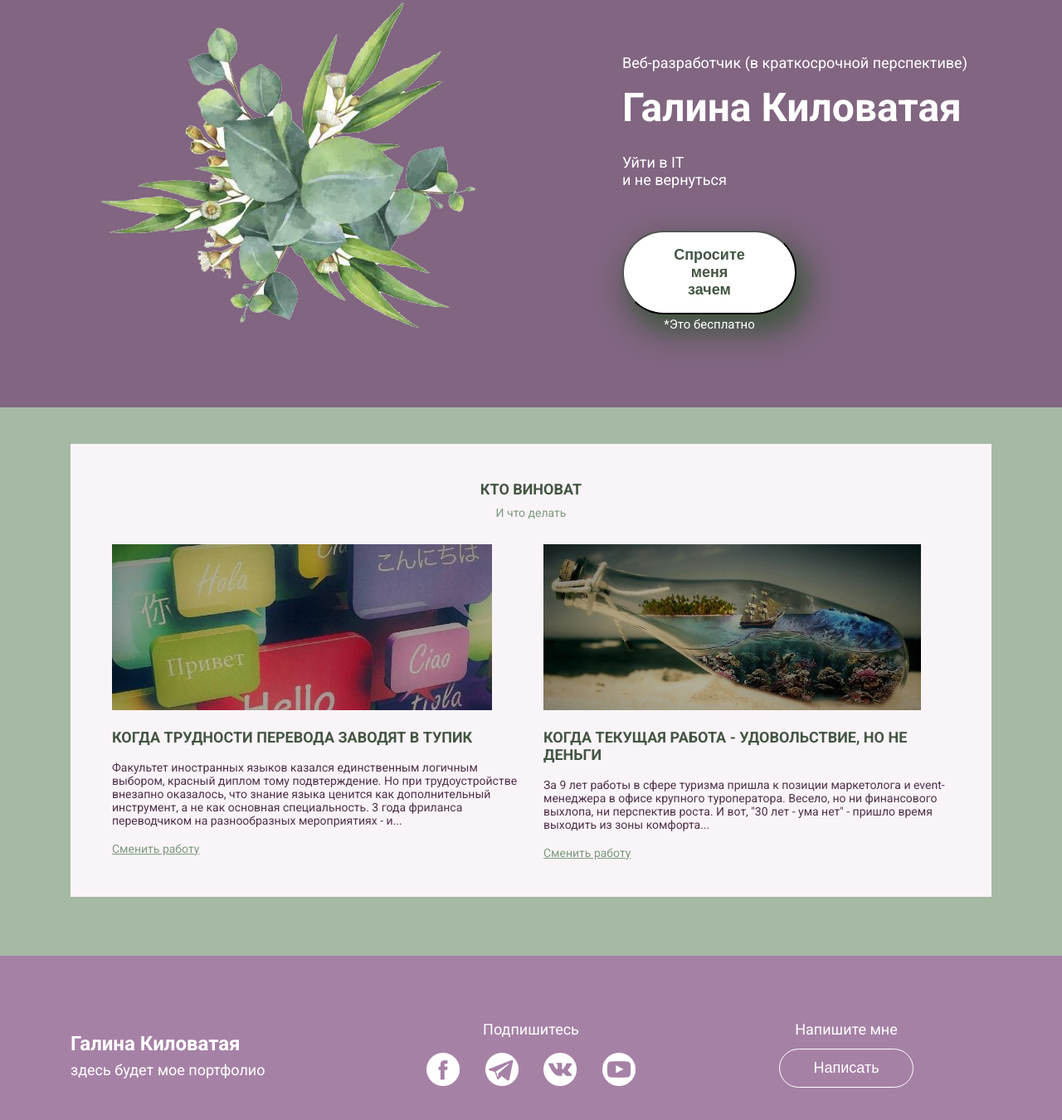
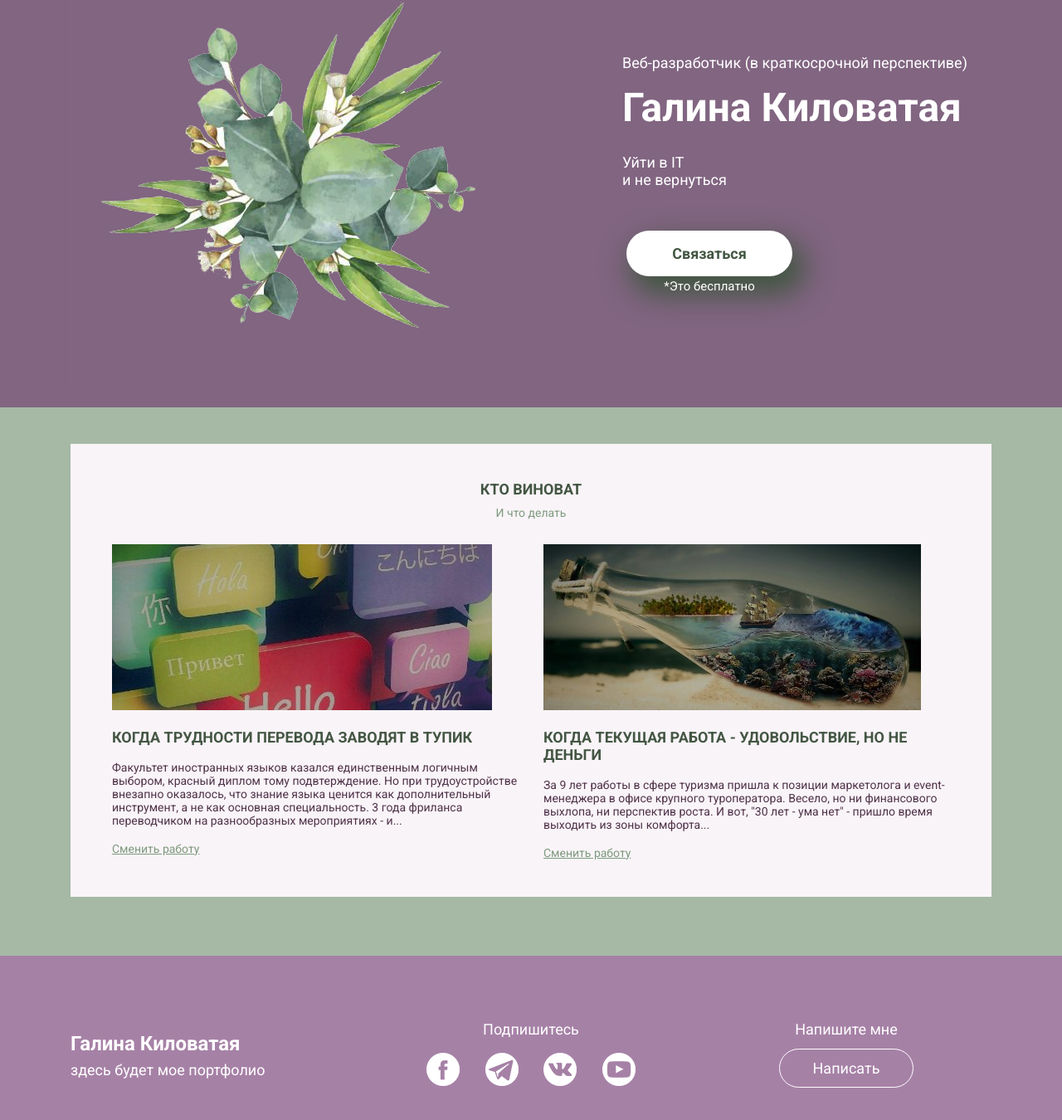
Before and after one commit to havaniceday/havaniceday.github.io, a plain HTML site: page website/index.html in a window 1280 px wide. Shown: the part 96-1446 px from the top of the page at 83% size. Drawn offline with Linux system fonts and the light colour scheme.

Commit message:
Add files via upload

```diff
--- a/website/css/style.css
+++ b/website/css/style.css
@@ -34,6 +34,8 @@ padding-bottom: 	22px;
 }
 
 .header-button	{
+	display: inline-block;
+	text-decoration: none;
 box-shadow: 10px 17px 34px 6px #435643;
 border-radius: 50px;
 background-color: #ffffff;
@@ -135,6 +137,7 @@ margin-bottom: 7px;	}
 }
 .footer-button {
 	display: inline-block;
+	text-decoration: none;
 border-radius: 50px;
 border: 1px solid #ffffff;
 background-color: transparent;
--- a/website/index.html
+++ b/website/index.html
@@ -35,7 +35,7 @@
 	<p class="	header-subtitle">Уйти в IT<br>и не вернуться
 </p>
 <div class="header-button-block">
-<button class="header-button">Спросите меня зачем </button>
+<a href="https://vk.me/springng" class="header-button">Связаться</a>
 <small>	*Это бесплатно</small></div>
 </div>
 </div>
@@ -81,9 +81,9 @@
 		<div class="col-md-4">
 			<div class="social-block">
 			<p>	Подпишитесь</p>
-			<a href="#"><img src="socials/facebook-logo-button.png	" alt="facebook"></a>
+			<a href="https://www.facebook.com/galina.kilovataia"><img src="socials/facebook-logo-button.png	" alt="facebook"></a>
 			<a href="#"><img src="socials/telegram-symbol.png" alt="telegram"></a>
-			<a href="#"><img src="socials/vk-social-logotype.png" alt="vk"></a>
+			<a href="https://vk.com/springng"><img src="socials/vk-social-logotype.png" alt="vk"></a>
 			<a href="#"><img src="socials/youtube-symbol.png" alt="youtube"></a>
 		</div>
 
@@ -91,7 +91,7 @@
 		<div class="col-md-4">
 			<div class="footer-cta-block">
 			<p class="	footer-cta">Напишите мне</p>
-			<button class="	footer-button">Написать	</button>
+			<a href="https://vk.me/springng" class="footer-button"> Написать	</a>
 			</div>
 		</div>
 	</div>
```
